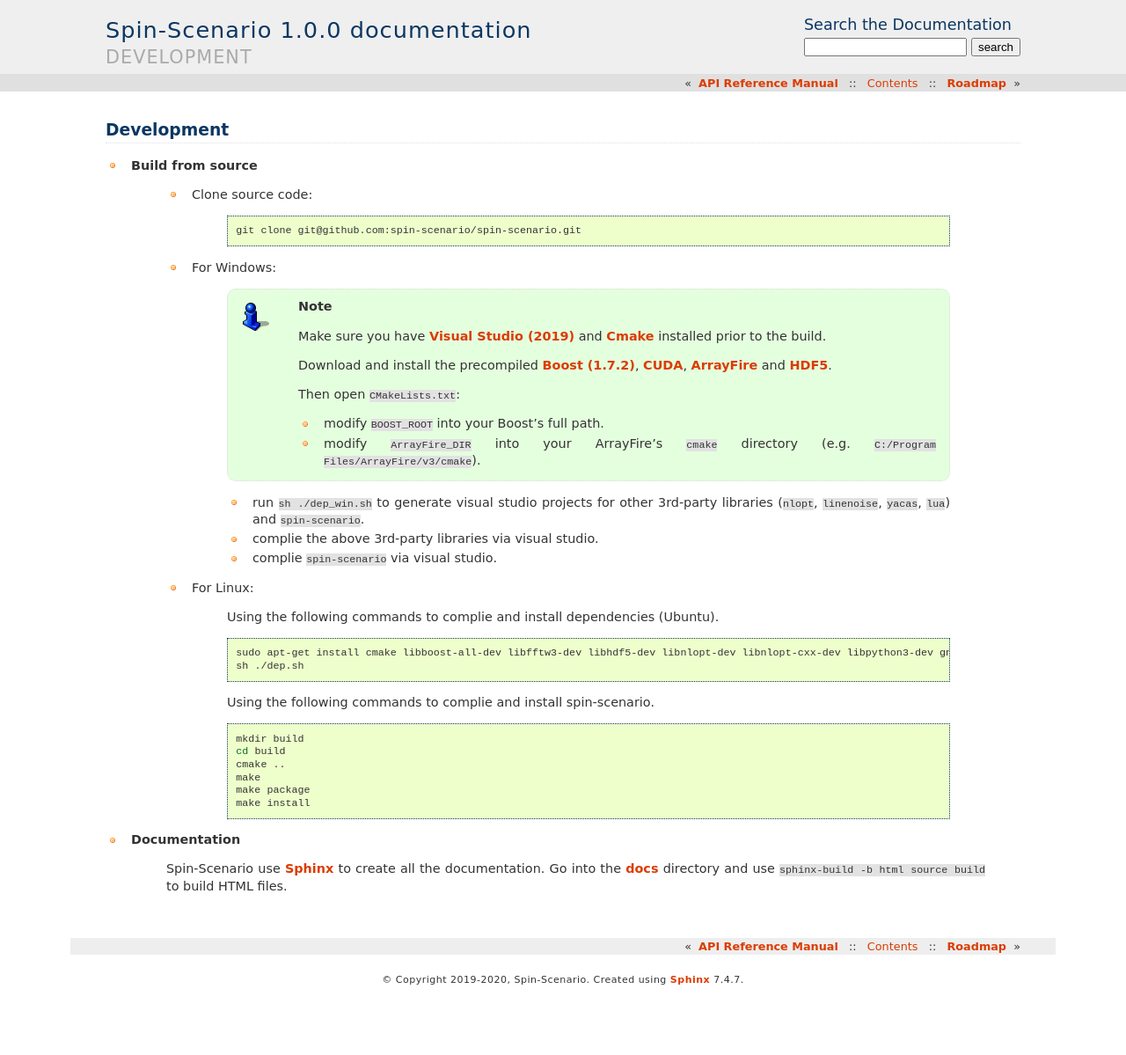
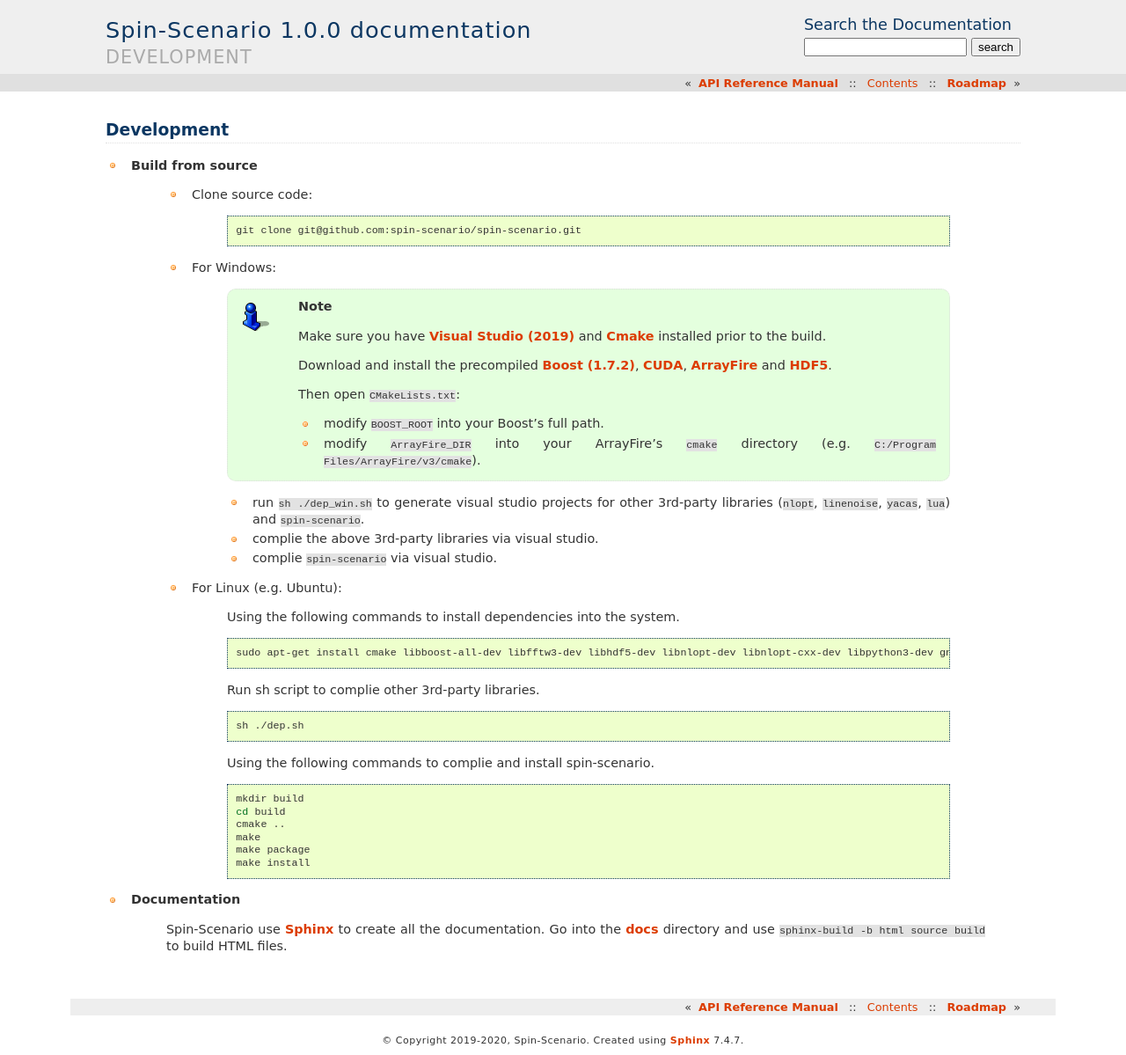
Before and after one commit to spin-scenario/spin-scenario, a Sphinx documentation site: the page built from docs/source/development.rst, in a window 1280 px wide. Shown: the whole page at 88% size. Built offline with Sphinx 7.4.7, drawn with Linux system fonts in a browser that asks for light colours; before the commit the page ends 1131 px from its top, so only the background shows below that.

```diff
--- a/docs/source/development.rst
+++ b/docs/source/development.rst
@@ -31,13 +31,18 @@ Development
 
 
 
-    * For Linux:
+    * For Linux (e.g. Ubuntu):
 
-        Using the following commands to complie and install dependencies (Ubuntu).
+        Using the following commands to install dependencies into the system.
 
         .. code-block:: sh
 
          sudo apt-get install cmake libboost-all-dev libfftw3-dev libhdf5-dev libnlopt-dev libnlopt-cxx-dev libpython3-dev gnuplot
+
+        Run sh script to complie other 3rd-party libraries.
+
+	.. code-block:: sh
+
          sh ./dep.sh
 
         Using the following commands to complie and install spin-scenario.
```
